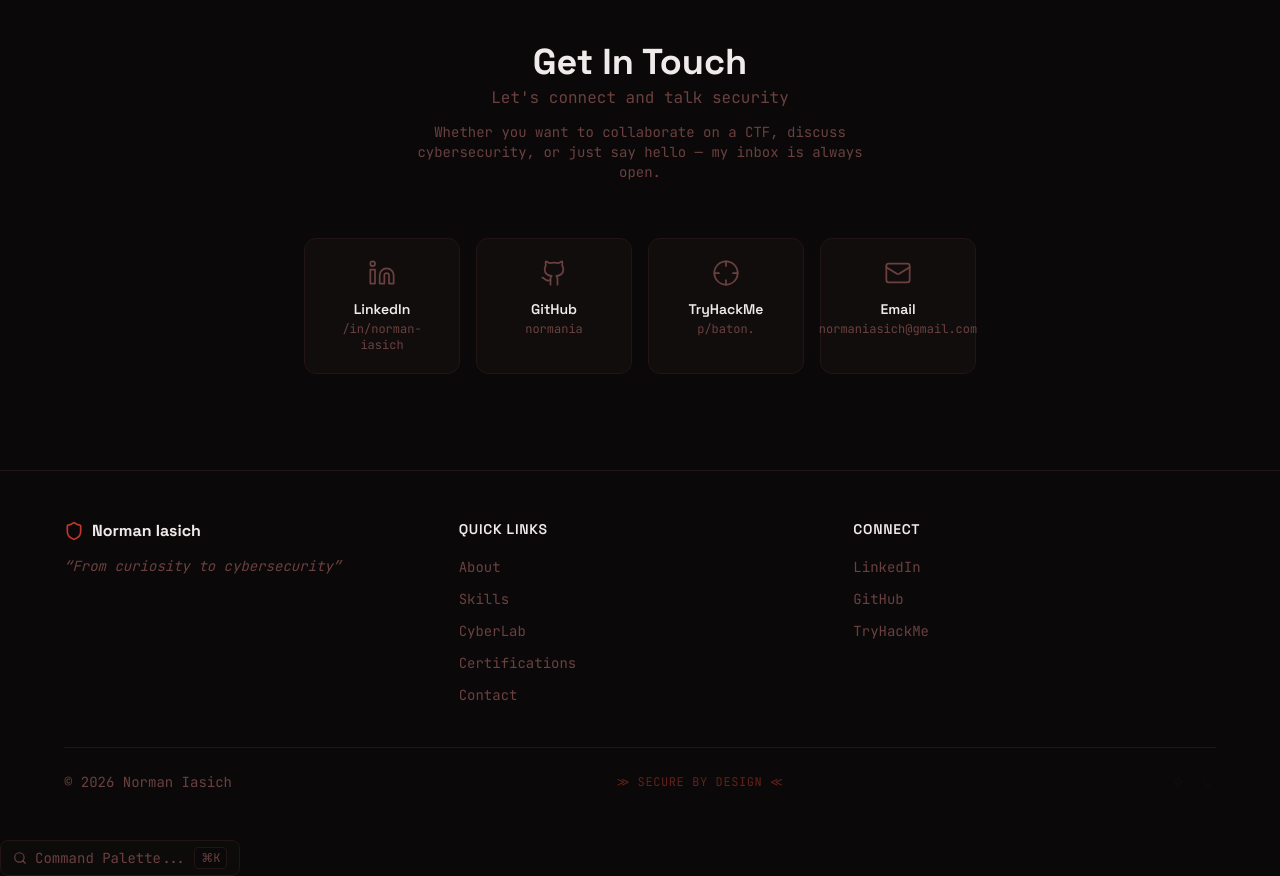
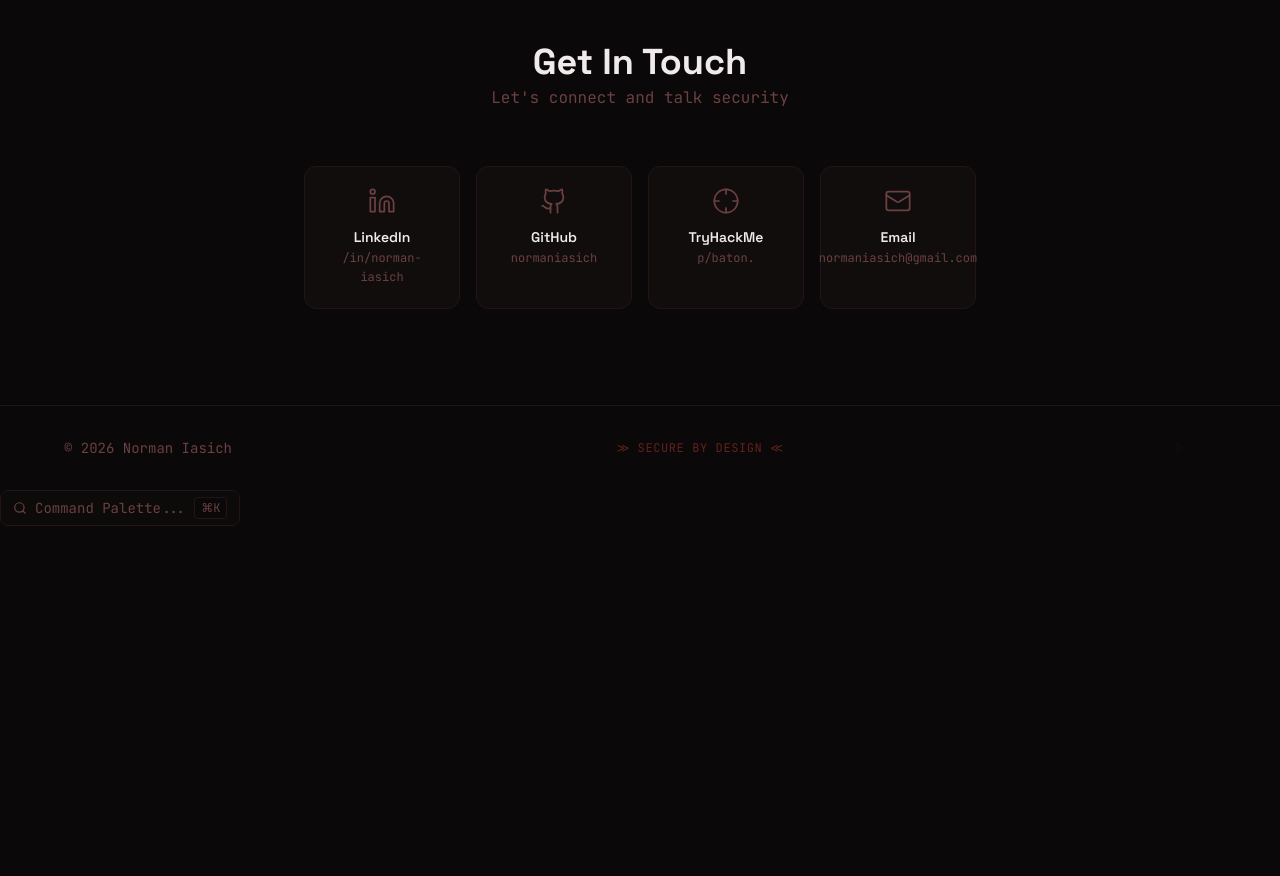
Before and after one commit to AyelenIasich/norman-portfolio, a Next.js app: page / in a window 1280 px wide. Shown: the part 4380-5256 px from the top of the page. After the commit the page ends 4906 px from the top, so only its background shows below. Built offline with nearby package versions, Linux system fonts and the light colour scheme.

Commit message:
refactor: enhance Contact component layout and update GitHub link

```diff
--- a/components/Contact.tsx
+++ b/components/Contact.tsx
@@ -29,7 +29,7 @@ function ContactCard({ icon: Icon, label, href, desc }: SocialCard) {
         <p className="font-grotesk font-semibold text-snow text-sm group-hover:text-red transition-colors">
           {label}
         </p>
-        <p className="text-muted text-xs mt-0.5">{desc}</p>
+        <p className="text-muted text-xs mt-0.5 break-words leading-relaxed">{desc}</p>
       </div>
     </a>
   )
@@ -61,8 +61,8 @@ export default function Contact() {
     {
       icon: Github,
       label: t.contact.social.github,
-      href: 'https://github.com/normania',
-      desc: 'normania',
+      href: 'https://github.com/normaniasich',
+      desc: 'normaniasich',
     },
     {
       icon: Crosshair,
@@ -89,10 +89,7 @@ export default function Contact() {
           <h2 className="font-grotesk text-3xl sm:text-4xl font-bold text-snow text-center mb-1">
             {t.contact.title}
           </h2>
-          <p className="text-muted text-center mb-3">{t.contact.subtitle}</p>
-          <p className="text-muted text-center text-sm mb-14 max-w-md mx-auto">
-            {t.contact.description}
-          </p>
+          <p className="text-muted text-center mb-14">{t.contact.subtitle}</p>
 
           <div className="grid grid-cols-2 sm:grid-cols-4 gap-4">
             {socials.map((s) => (
--- a/components/Footer.tsx
+++ b/components/Footer.tsx
@@ -1,91 +1,19 @@
 'use client'
 
-import { Shield, Terminal, Zap } from 'lucide-react'
-import { useLanguage } from '@/context/LanguageContext'
+import { Terminal, Zap } from 'lucide-react'
 import { useTheme } from '@/context/ThemeContext'
 
 export default function Footer() {
-  const { t } = useLanguage()
   const { isHackerMode, toggleTheme } = useTheme()
 
   const openTerminal = () => window.dispatchEvent(new CustomEvent('open-terminal'))
   const year = new Date().getFullYear()
 
-  const scroll = (id: string) =>
-    document.getElementById(id)?.scrollIntoView({ behavior: 'smooth' })
-
-  const quickLinks = [
-    { label: t.nav.about,          id: 'about' },
-    { label: t.nav.skills,         id: 'skills' },
-    { label: t.nav.cyberlab,       id: 'cyberlab' },
-    { label: t.nav.certifications, id: 'certifications' },
-    { label: t.nav.contact,        id: 'contact' },
-  ]
-
-  const externals = [
-    { label: 'LinkedIn',   href: 'https://www.linkedin.com/in/norman-iasich-5a013a3b4/' },
-    { label: 'GitHub',     href: 'https://github.com/normania' },
-    { label: 'TryHackMe',  href: 'https://tryhackme.com/p/normania' },
-  ]
-
   return (
-    <footer className="border-t border-wire py-12 px-4">
+    <footer className="border-t border-wire py-8 px-4">
       <div className="max-w-6xl mx-auto">
-        <div className="grid sm:grid-cols-3 gap-8 mb-10">
-          {/* Brand */}
-          <div>
-            <div className="flex items-center gap-2 font-grotesk font-bold text-snow mb-3">
-              <Shield className="w-5 h-5 text-red" />
-              Norman Iasich
-            </div>
-            <p className="text-muted text-sm italic leading-relaxed">
-              &ldquo;{t.hero.tagline}&rdquo;
-            </p>
-          </div>
-
-          {/* Quick links */}
-          <div>
-            <h4 className="font-grotesk font-semibold text-snow text-sm mb-4 uppercase tracking-wider">
-              {t.footer.quickLinks}
-            </h4>
-            <ul className="flex flex-col gap-2">
-              {quickLinks.map((l) => (
-                <li key={l.id}>
-                  <button
-                    onClick={() => scroll(l.id)}
-                    className="text-muted hover:text-red transition-colors text-sm"
-                  >
-                    {l.label}
-                  </button>
-                </li>
-              ))}
-            </ul>
-          </div>
-
-          {/* External links */}
-          <div>
-            <h4 className="font-grotesk font-semibold text-snow text-sm mb-4 uppercase tracking-wider">
-              {t.footer.connect}
-            </h4>
-            <ul className="flex flex-col gap-2">
-              {externals.map((l) => (
-                <li key={l.href}>
-                  <a
-                    href={l.href}
-                    target="_blank"
-                    rel="noopener noreferrer"
-                    className="text-muted hover:text-red transition-colors text-sm"
-                  >
-                    {l.label}
-                  </a>
-                </li>
-              ))}
-            </ul>
-          </div>
-        </div>
-
         {/* Bottom bar */}
-        <div className="border-t border-wire pt-6 flex flex-col sm:flex-row items-center justify-between gap-3">
+        <div className="flex flex-col sm:flex-row items-center justify-between gap-3">
           <p className="text-muted text-sm">
             &copy; {year} Norman Iasich
           </p>
```
